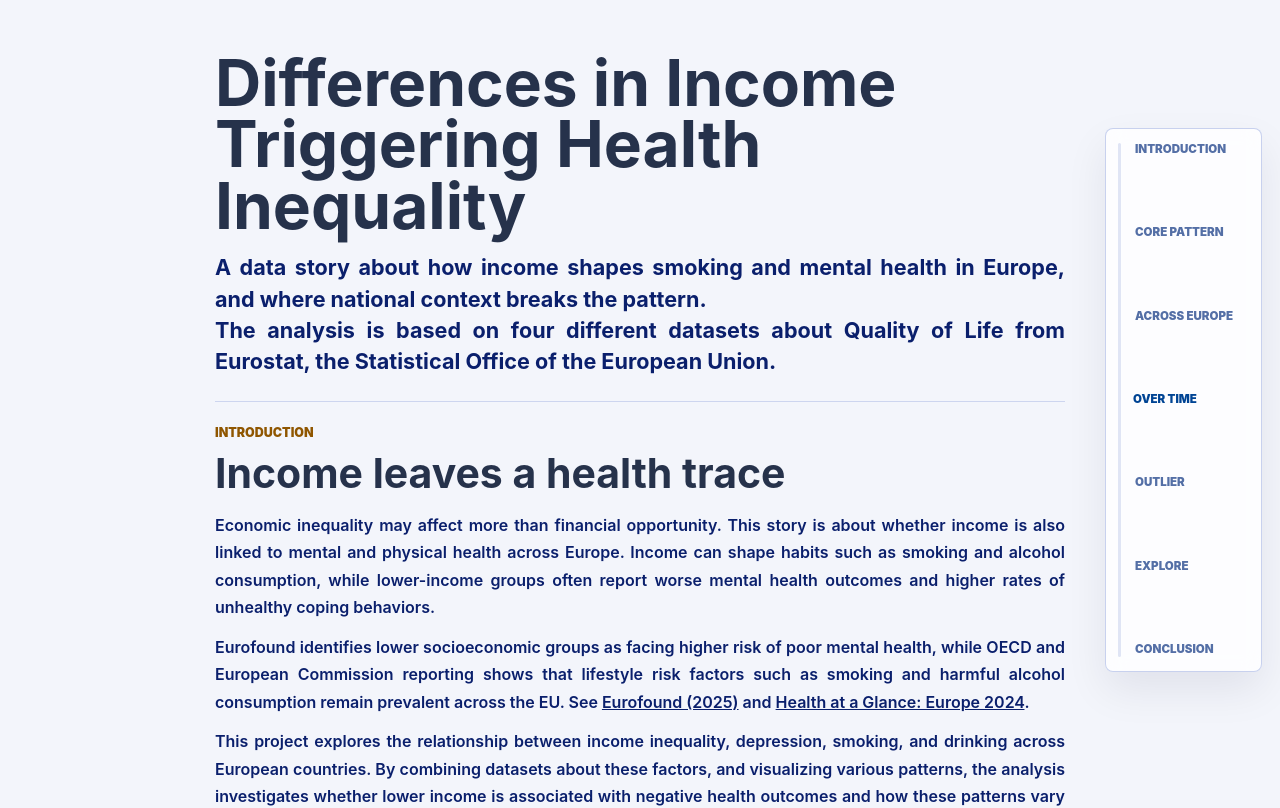
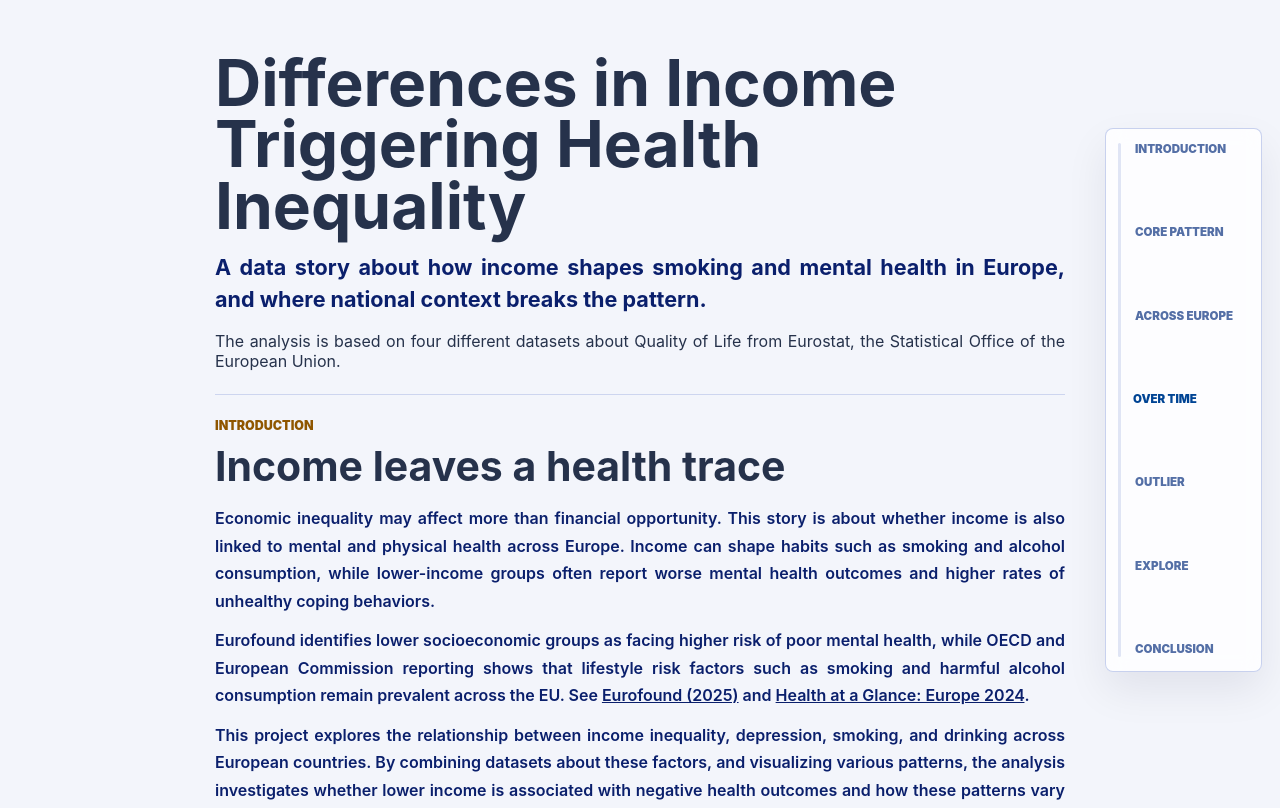
Before and after one commit to DanielMajzik/danielmajzik.github.io, a React (Vite) app: page / in a window 1280 px wide. Shown: the top 808 px of the page. Built offline with nearby package versions, Linux system fonts and the light colour scheme.

Commit message:
check style

```diff
--- a/src/sections/HeaderSection.tsx
+++ b/src/sections/HeaderSection.tsx
@@ -8,10 +8,10 @@ export function HeaderSection() {
         <p className="subtitle">
           A data story about how income shapes smoking and mental health in Europe, and where national context breaks the
           pattern.
-          <p>
+        </p>
+        <p>
             The analysis is based on four different datasets about Quality of Life from Eurostat, the Statistical Office of the European Union.
           </p>
-        </p>
       </div>
     </header>
   )
```
